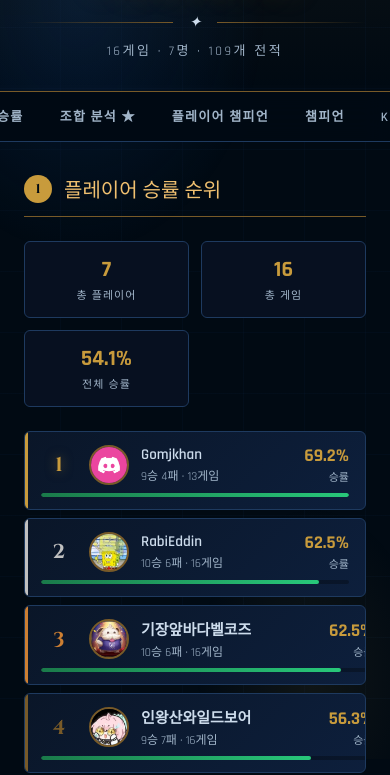
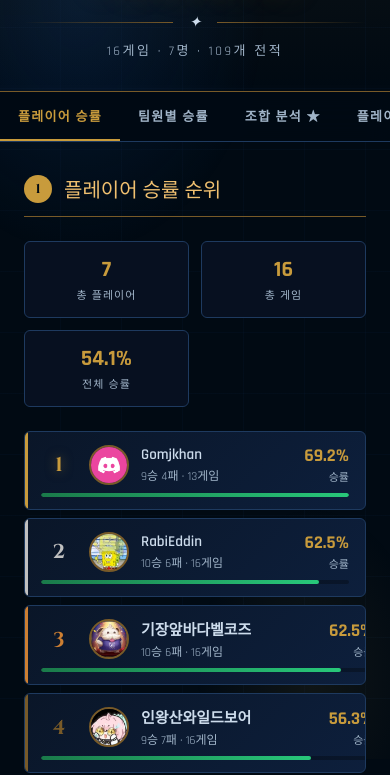
Before and after one commit to osalexkim-ui/ARAMhistory, a plain HTML site: page index.html in a window 390 px wide. Shown: the part 85-860 px from the top of the page. Drawn offline with nearby package versions, Linux system fonts and the light colour scheme.

Commit message:
fixed misalignment of tabs in mobileview

```diff
--- a/index.html
+++ b/index.html
@@ -33,7 +33,7 @@
   .header-line span:last-child{background:linear-gradient(90deg,var(--gold-dk),transparent);}
 
   nav{position:sticky;top:0;z-index:100;background:rgba(1,10,19,.95);backdrop-filter:blur(12px);
-    border-bottom:1px solid var(--border);padding:0 24px;display:flex;gap:0;overflow-x:auto;justify-content:center;}
+    border-bottom:1px solid var(--border);padding:0;display:flex;gap:0;overflow-x:auto;}
   nav::-webkit-scrollbar{height:3px;} nav::-webkit-scrollbar-thumb{background:var(--gold-dk);}
   .tab{padding:14px 18px;font-family:'Rajdhani',sans-serif;font-size:13px;font-weight:600;
     letter-spacing:.1em;text-transform:uppercase;color:var(--text);cursor:pointer;
@@ -662,9 +662,10 @@
     if (!resp.ok) throw new Error('lol_dataset.csv 파일을 찾을 수 없습니다.');
     const enriched = processData(parseCSV(await resp.text()));
 
-    document.getElementById('nav').innerHTML = TABS.map((t,i)=>
-      `<button class="tab ${i===0?'active':''}" onclick="switchTab('${t.id}',this)">${t.label}</button>`
-    ).join('');
+    document.getElementById('nav').innerHTML =
+      `<div style="display:flex;margin:0 auto">${TABS.map((t,i)=>
+        `<button class="tab ${i===0?'active':''}" onclick="switchTab('${t.id}',this)">${t.label}</button>`
+      ).join('')}</div>`;
 
     const builders = [
       ()=>buildSection1(enriched), ()=>buildSection4(enriched),
```
